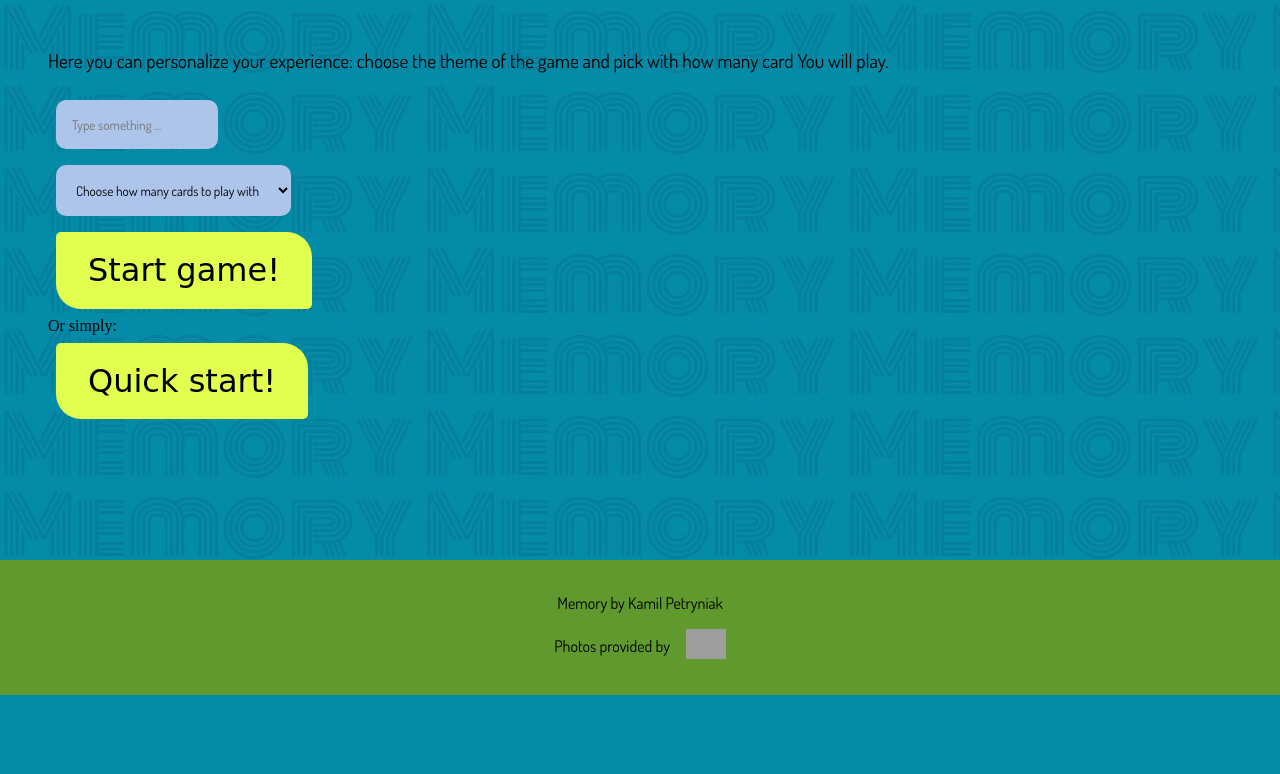
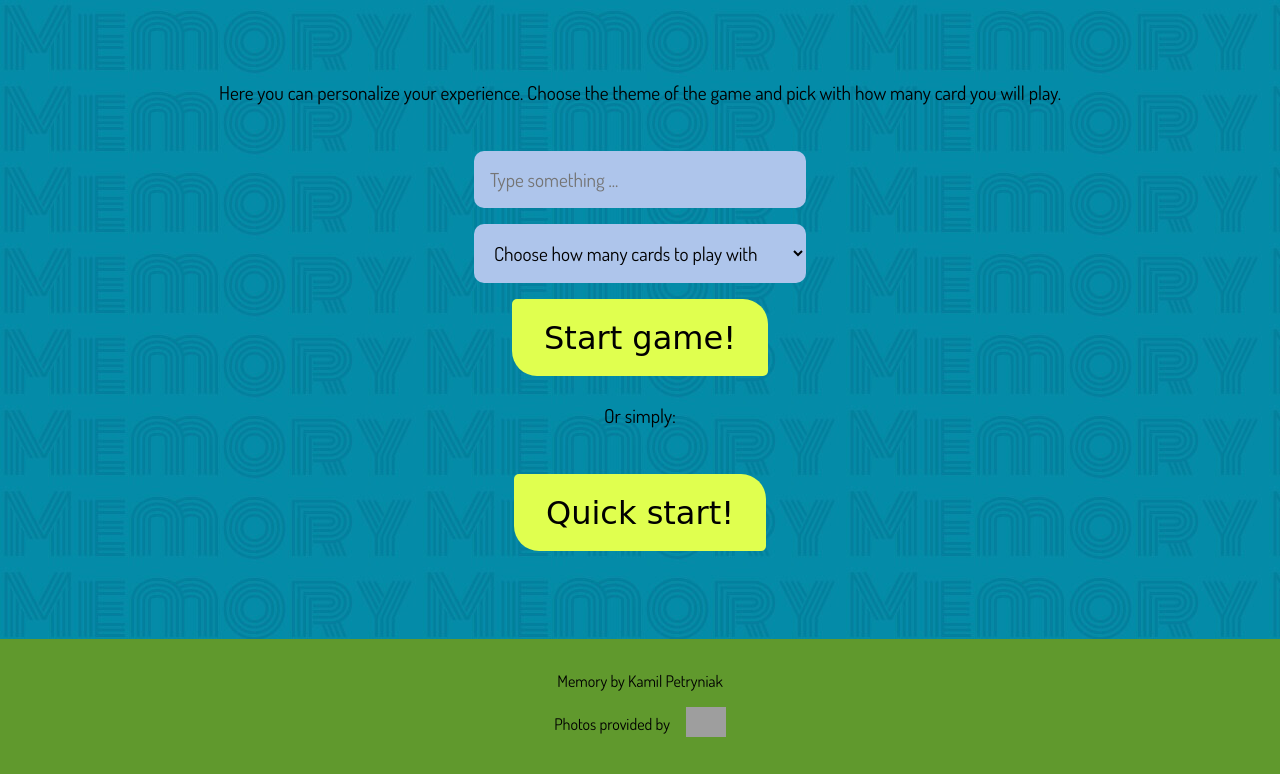
Before and after one commit to szalashaska/memory, a Flask app: page /specify in a window 1280 px wide. Shown: the part 105-879 px from the top of the page. Before the commit the page ends 800 px from the top, so only its background shows below. Run offline with Flask 2, Linux system fonts and the light colour scheme; some web fonts are replaced; grey boxes are pictures that could not be loaded.

Commit message:
Styling specify

```diff
--- a/static/style.css
+++ b/static/style.css
@@ -1,4 +1,4 @@
-/*Google fonts*/
+/* Google fonts */
 @import url("https://fonts.googleapis.com/css2?family=Big+Shoulders+Inline+Text:wght@800&family=Dosis&family=Faster+One&family=Monoton&display=swap");
 
 :root {
@@ -30,7 +30,7 @@
   box-sizing: border-box;
 }
 
-/*Typography*/
+/* Typography */
 h1,
 h2,
 h3 {
@@ -73,12 +73,34 @@ p {
     font-size: 3rem;
   }
 
-  p {
+  p,
+  input,
+  select {
     font-size: 1.2rem;
   }
 }
 
-/*Button and input*/
+@media screen and (min-width: 1650px) {
+  h1 {
+    font-size: 6rem;
+  }
+
+  h2 {
+    font-size: 4.5rem;
+  }
+
+  h3 {
+    font-size: 3.5rem;
+  }
+
+  p,
+  input,
+  select {
+    font-size: 1.8rem;
+  }
+}
+
+/* Button and input */
 button {
   font-family: var(--font-special);
   font-size: 1.8em;
@@ -105,6 +127,12 @@ button:focus {
   }
 }
 
+@media screen and (min-width: 1650px) {
+  button {
+    font-size: 3rem;
+  }
+}
+
 input,
 select {
   font-family: var(--font-normal);
@@ -113,17 +141,18 @@ select {
   border-radius: 10px;
   border: none;
   background-color: var(--clr-light-blue);
+  transition: all 0.3s ease;
 }
 
 select:hover,
 select:focus,
 input:hover,
 input:focus {
-  background-color: var(--clr-yellow);
+  background-color: var(--clr-white);
   box-shadow: 0 0 10px rgba(255, 255, 2550.8);
 }
 
-/*Layout*/
+/* Layout */
 
 nav {
   padding: 1rem;
@@ -195,7 +224,7 @@ nav {
   background-color: var(--clr-blue);
 }
 
-/* Hamburger and cross */
+/*  Hamburger and cross in navbar button  */
 
 .navbar-button span,
 .navbar-button span::before,
@@ -238,7 +267,7 @@ nav {
 .navbar-button.clicked span::before {
   opacity: 0;
 }
-/* ------- */
+/*  -------  */
 
 .background-wrapper {
   width: 100%;
@@ -250,6 +279,7 @@ nav {
   margin-inline: auto;
   padding: 2rem;
   max-width: 1750px;
+  min-height: calc(100vh - var(--height-footer) - var(--height-navbar));
 }
 
 footer,
@@ -293,7 +323,6 @@ footer {
   }
   .max-width-wrapper {
     padding: 3rem;
-    min-height: calc(100vh - var(--height-footer) - var(--height-navbar));
   }
 
   footer {
@@ -301,15 +330,57 @@ footer {
   }
 }
 
-/*Other css*/
-/*Other css*/
-/*Other css*/
-/*Other css*/
-/*Other css*/
-/*Other css*/
-/*Other css*/
+/* Index */
 
-/*Medium screen*/
+.logo {
+  font-size: 1em;
+  font-family: var(--font-special-big);
+}
+
+.logo--yellow {
+  color: var(--clr-yellow);
+}
+
+.get-started-form {
+  display: flex;
+  justify-content: center;
+}
+
+@media screen and (min-width: 900px) {
+  .index-wrapper {
+    padding-inline: 2rem;
+  }
+  .get-started-form {
+    justify-content: flex-end;
+  }
+
+  .logo {
+    font-size: 1.2em;
+  }
+}
+
+/* Specify */
+
+.game-form,
+.specify-wrapper {
+  display: flex;
+  flex-direction: column;
+  justify-content: center;
+  align-items: center;
+}
+
+.specify-wrapper {
+  padding-block: 2rem;
+  gap: 1.2rem;
+  text-align: center;
+}
+
+.game-form input,
+.game-form select {
+  width: 100%;
+}
+
+/* Medium screen */
 .card_frame {
   width: 15vw;
   height: 15vw;
@@ -321,7 +392,7 @@ footer {
   transition: box-shadow 1s;
 }
 
-/*Big screen*/
+/* Big screen */
 @media (min-width: 768px) {
   .card_frame {
     width: 8vw;
@@ -329,7 +400,7 @@ footer {
   }
 }
 
-/*Small screen*/
+/* Small screen */
 @media (max-width: 576px) {
   .card_frame {
     width: 30vw;
--- a/templates/specify.html
+++ b/templates/specify.html
@@ -1,54 +1,37 @@
-{% extends "layout.html" %} {% block title %} Tailor your game! {% endblock%} {%
-block main %}
+{% extends "layout.html" %} {% block title %} Tailor your game! {% endblock%}
+<!---->
+{% block main %}
+<div class="specify-wrapper">
+  <p>
+    Here you can personalize your experience. Choose the theme of the game and
+    pick with how many card you will play.
+  </p>
 
-<div class="row justify-content-center text-center">
-  <div class="col-md-6">
-    <p>
-      Here you can personalize your experience: choose the theme of the game and
-      pick with how many card You will play.
-    </p>
-  </div>
-</div>
-
-<div class="row justify-content-center text-center">
-  <div class="col-md-6">
-    <form action="/game" method="POST">
-      <div class="m-2">
+  <form class="game-form" action="/game" method="POST">
     <input
-          class="form-control"
       name="game_theme"
       type="text"
       placeholder="Type something ..."
       required
     />
-      </div>
-      <div class="m-2">
-        <select class="form-select" name="cards_quantity" required>
+
+    <select name="cards_quantity" required>
       <option selected disabled>Choose how many cards to play with</option>
       <option value="12">12</option>
       <option value="24">24</option>
       <option value="36">36</option>
     </select>
-      </div>
-      <button class="btn btn_yellow" type="submit">Start game!</button>
+
+    <button type="submit">Start game!</button>
   </form>
-  </div>
-</div>
 
-<div class="row justify-content-center text-center">
-  <div class="col-md-6 p-2">Or simply:</div>
-</div>
+  <p>Or simply:</p>
 
-<div class="row justify-content-center text-center">
-  <div class="col-md-5">
   <form action="/game" method="POST">
-      <div class="d-grid col-4 mx-auto">
     <input name="cards_quantity" value="12" type="hidden" />
     <input name="game_theme" value="no_users_input" type="hidden" />
-        <button class="btn btn_yellow" type="submit">Quick start!</button>
-      </div>
+    <button type="submit">Quick start!</button>
   </form>
-  </div>
 </div>
 
 {% endblock %}
```
Also changed, not shown: templates/index.html (+9 -4 lines). Lines whose indentation alone changed are shown as unchanged.
